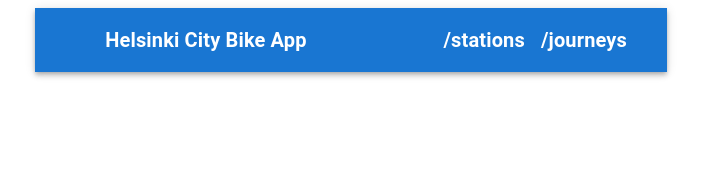
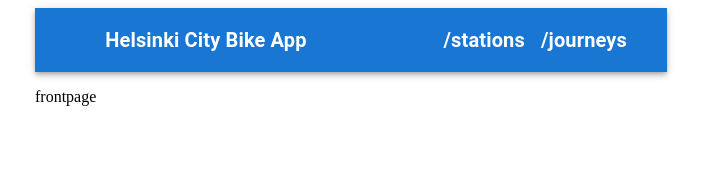
Before and after one commit to karvovil/HelBike, a React (Create React App) app in the folder client/: page / in a window 1280 px wide. Shown: the top 178 px of the page, without its empty margins (289-990 px from the left). Built offline with nearby package versions, Linux system fonts and the light colour scheme; no server answers.

Commit message:
Fixed routing issues by adding frontpage to /

```diff
--- a/client/src/App.tsx
+++ b/client/src/App.tsx
@@ -18,7 +18,6 @@ const App = () => {
   const [orderDirection, setOrder] = useState<Order>('asc')
   const [rowCount, setrowCount] = useState(0)
   const [rowsPerPage, setRowsPerPage] = useState(50);
-  console.log("this is the new version asdasdasd");
 
   useEffect(() => {
     axios
@@ -63,6 +62,7 @@ const App = () => {
       <NavigationBar/>
 
       <Routes>
+        <Route path="/" element={<p>frontpage</p>}/>
         <Route
           path="/journeys"
           element={<JourneyList
```
